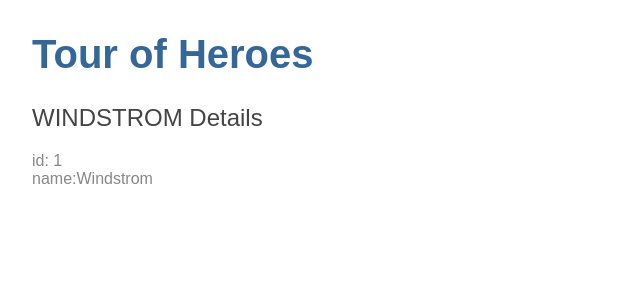
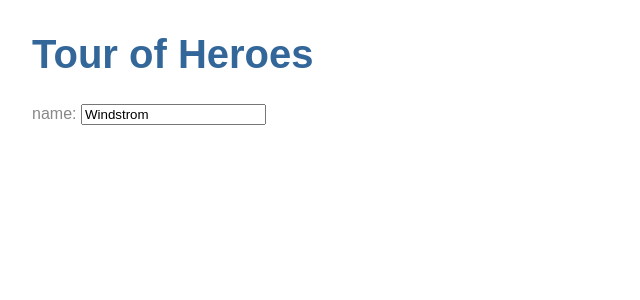
Before and after one commit to Song-tea-hoon/angular-tour-of-heroes, an Angular app: page / in a window 1280 px wide. Shown: the top 300 px of the page, without its empty margins (0-640 px from the left). Built offline with nearby package versions, Linux system fonts and the light colour scheme.

Commit message:
Two-way binging

```diff
--- a/src/app/app.module.ts
+++ b/src/app/app.module.ts
@@ -4,6 +4,8 @@ import { NgModule } from '@angular/core';
 
 import { AppComponent } from './app.component';
 import { HeroesComponent } from './heroes/heroes.component';
+
+import {FormsModule} from '@angular/forms';
 
 
 @NgModule({
@@ -12,7 +14,8 @@ import { HeroesComponent } from './heroes/heroes.component';
     HeroesComponent
   ],
   imports: [
-    BrowserModule
+    BrowserModule,
+    FormsModule
   ],
   providers: [],
   bootstrap: [AppComponent]
--- a/src/app/heroes/heroes.component.html
+++ b/src/app/heroes/heroes.component.html
@@ -1,3 +1,5 @@
-<h2>{{ hero.name | uppercase }} Details</h2>
-<div><span>id: </span>{{hero.id}}</div>
-<div><span>name:</span>{{hero.name}}</div>
+<div>
+    <label>name:
+        <input [(ngModel)]="hero.name" placeholder="name">
+    </label>
+</div>
```
